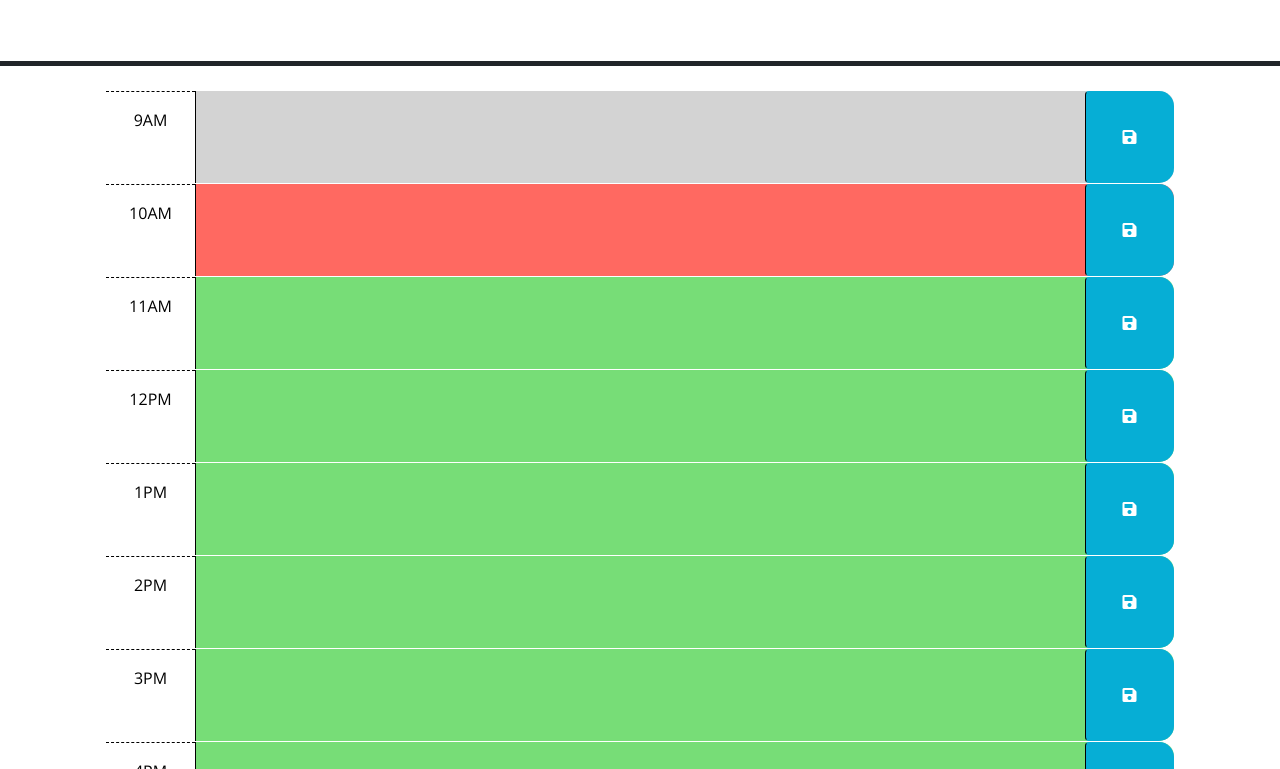
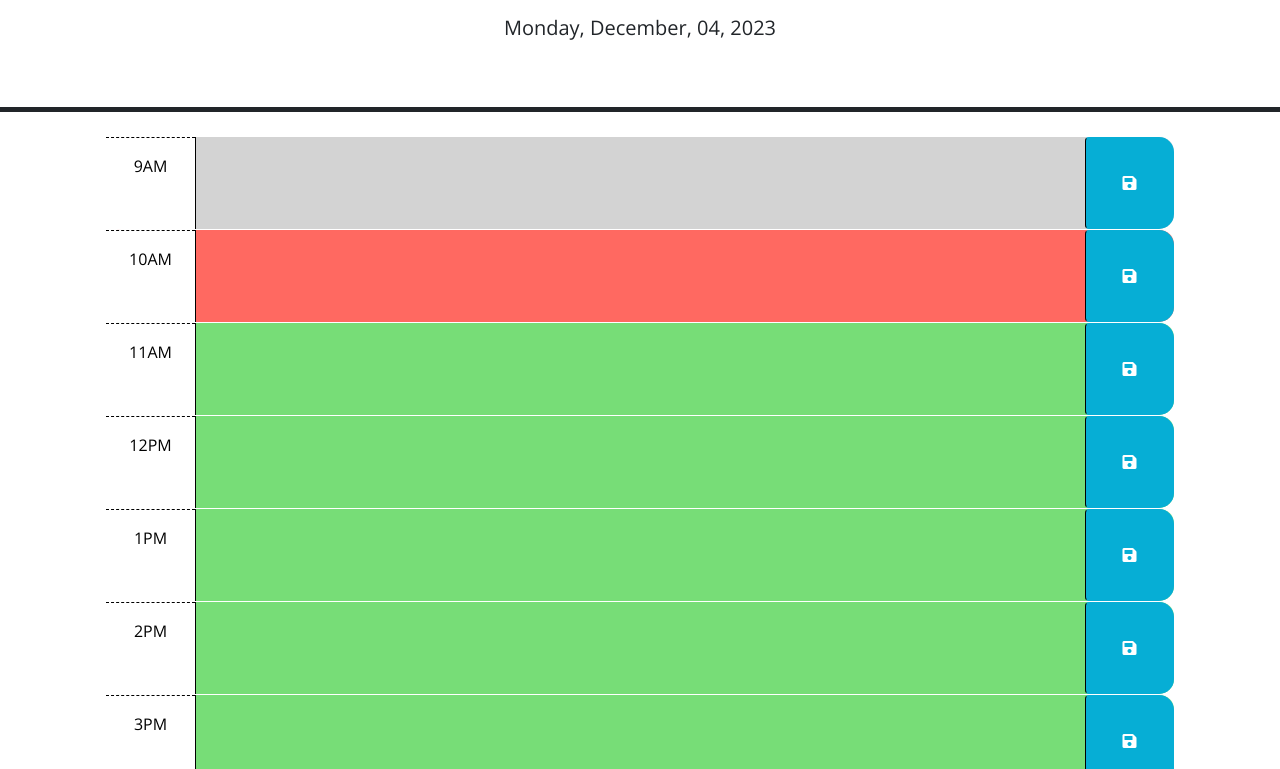
Before and after one commit to jdauria97/Work-Day-Scheduler, a plain HTML site: page index.html in a window 1280 px wide. Shown: the part 166-935 px from the top of the page. Drawn offline with nearby package versions, Linux system fonts and the light colour scheme; files that its build step writes are made by us from their sources.

Commit message:
links script and css, adds current date

```diff
--- a/assets/javascript/script.js
+++ b/assets/javascript/script.js
@@ -1,6 +1,11 @@
 // Wrap all code that interacts with the DOM in a call to jQuery to ensure that
 // the code isn't run until the browser has finished rendering all the elements
 // in the html.
+var today = dayjs();
+$('#currentDay').text(today.format('dddd, MMMM, DD, YYYY'));
+
+
+
 $(function () {
     // TODO: Add a listener for click events on the save button. This code should
     // use the id in the containing time-block as a key to save the user input in
--- a/index.html
+++ b/index.html
@@ -18,7 +18,7 @@
       href="https://fonts.googleapis.com/css?family=Open+Sans&display=swap"
       rel="stylesheet"
     />
-    <link rel="stylesheet" href="style.css" />
+    <link rel="stylesheet" href="./assets/css/style.css" />
     <title>Work Day Scheduler</title>
   </head>
 
@@ -121,6 +121,6 @@
       crossorigin="anonymous"
     ></script>
 
-    <script src="script.js"></script>
+    <script src="./assets/javascript/script.js"></script>
   </body>
 </html>
```
